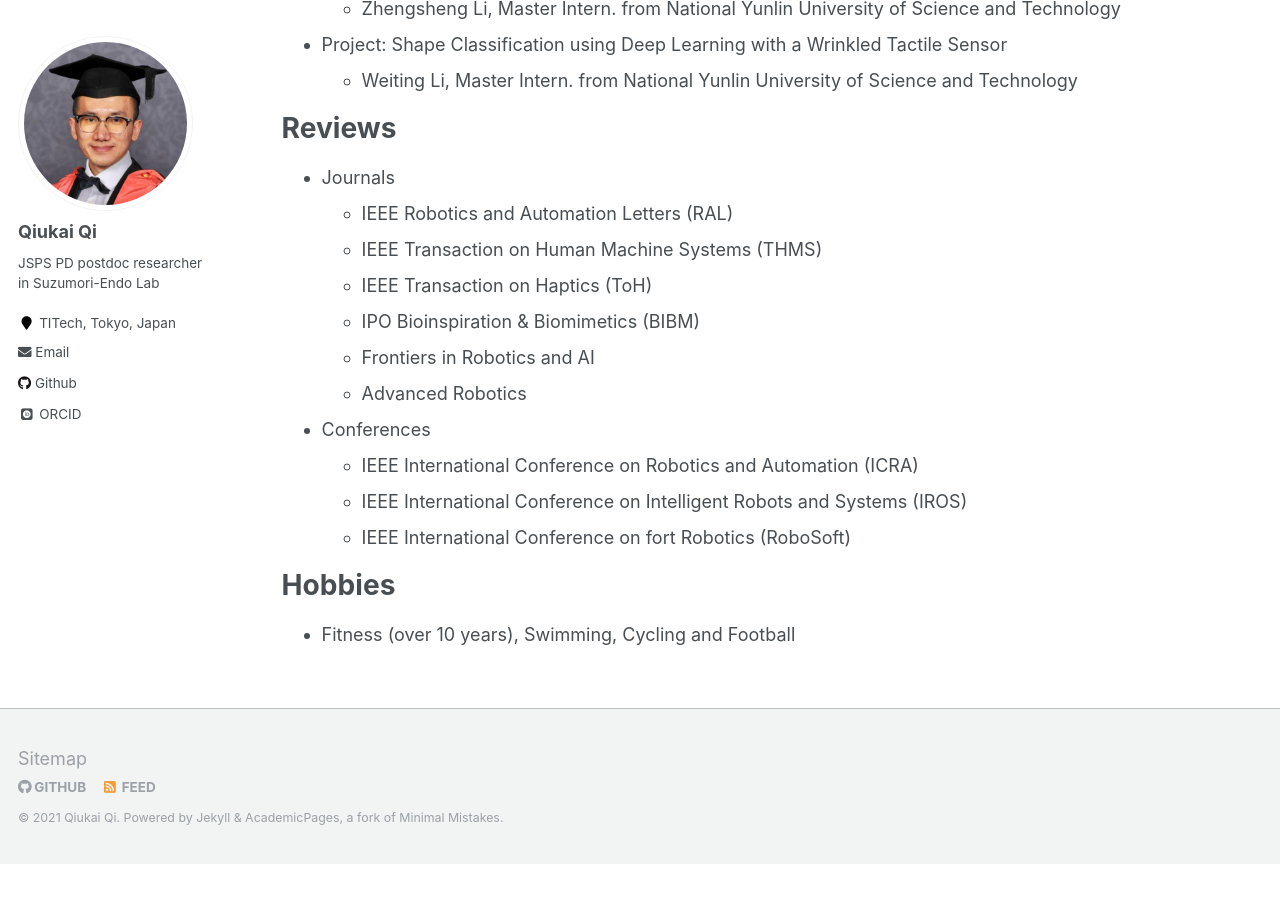
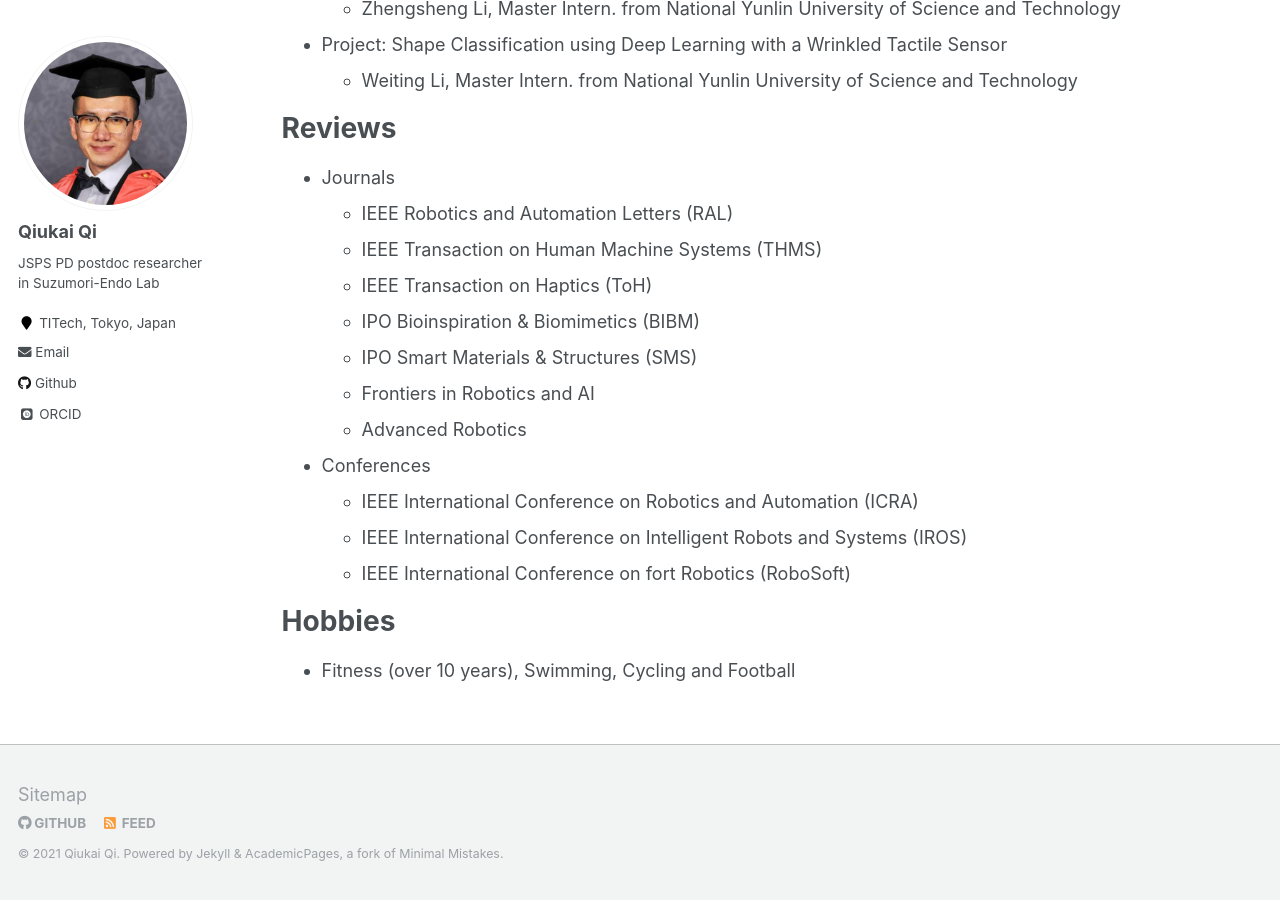
Before and after one commit to QiukaiQi/qiukaiqi.github.io, a Jekyll site: the page built from _pages/CV.md, in a window 1280 px wide and 900 px high, scrolled down 2983 px. Built offline with Jekyll 4.4.1, drawn with Linux system fonts in a browser that asks for light colours; some web fonts are replaced; before the commit the page ends 3847 px from its top, so only the background shows below that.

Commit message:
Update CV.md

```diff
--- a/_pages/CV.md
+++ b/_pages/CV.md
@@ -104,6 +104,7 @@ Reviews
   * IEEE Transaction on Human Machine Systems (THMS)
   * IEEE Transaction on Haptics (ToH)
   * IPO Bioinspiration & Biomimetics (BIBM)
+  * IPO Smart Materials & Structures (SMS)
   * Frontiers in Robotics and AI
   * Advanced Robotics
 
```
